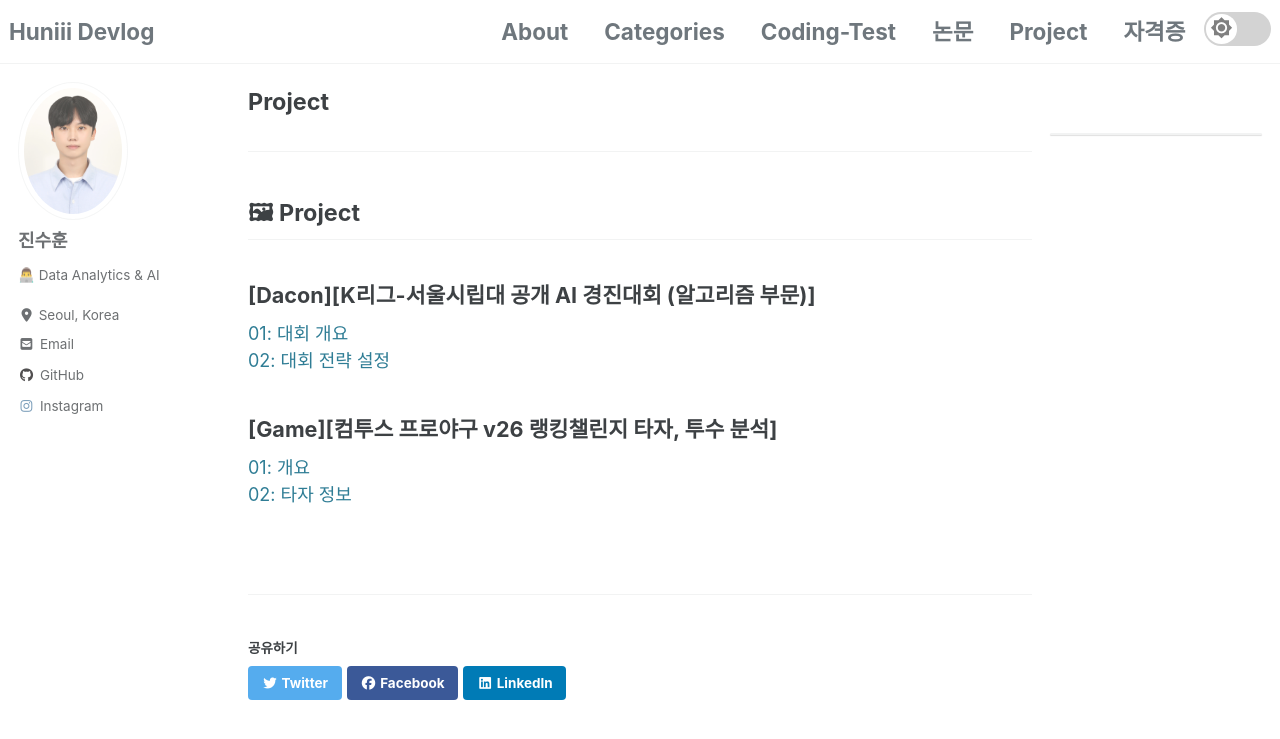
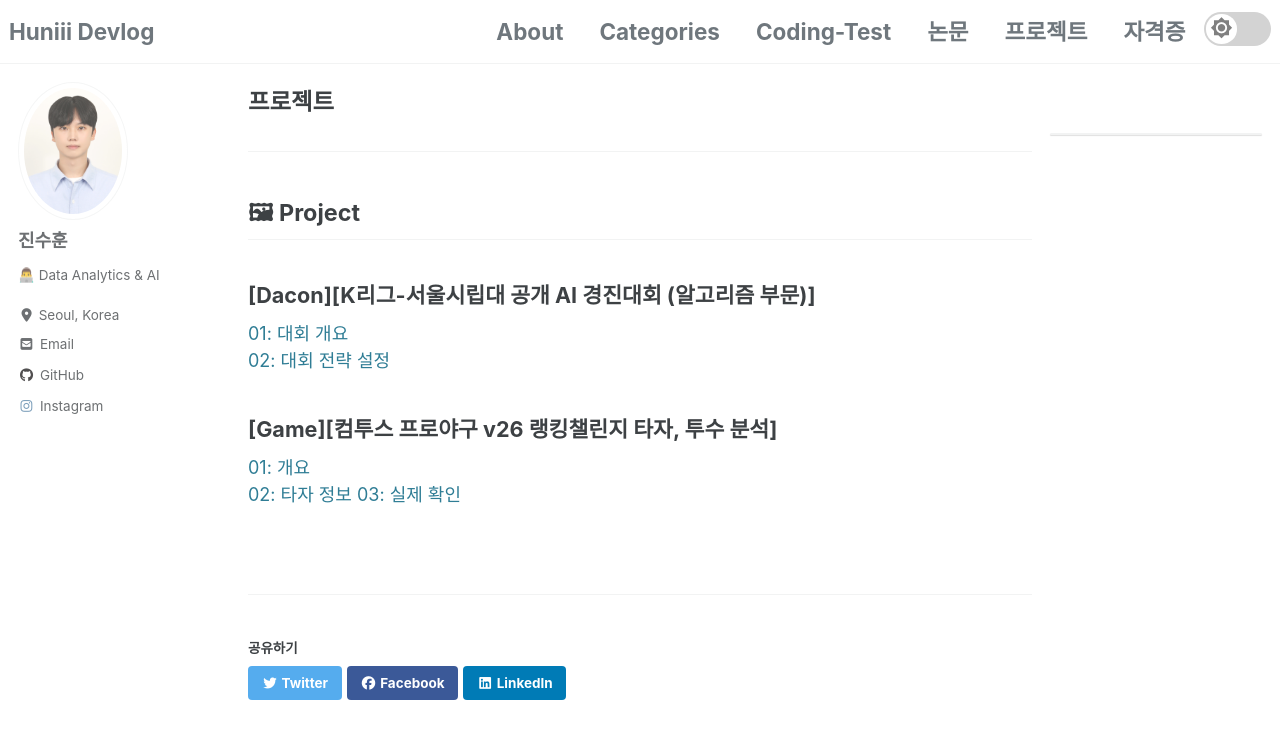
Before and after one commit to huniii32/huniii32.github.io, a Jekyll site: the page built from _pages/project.md, in a window 1280 px wide and 900 px high. Shown: the top 739 px of the window. Built offline with Jekyll 4.4.1, drawn with Linux system fonts in a browser that asks for light colours; cached includes are drawn as plain includes; nearby versions of some CDN libraries; some web fonts are replaced.

Commit message:
Fix: Posting

```diff
--- a/_data/navigation.yml
+++ b/_data/navigation.yml
@@ -8,7 +8,7 @@ main:
     url: /codingtest/
   - title: "논문"
     url: /paper/
-  - title: "Project"
+  - title: "프로젝트"
     url: /project/
   - title: "자격증"
     url: /certification/
--- a/_pages/project.md
+++ b/_pages/project.md
@@ -1,5 +1,5 @@
 ---
-title: "Project"
+title: "프로젝트"
 permalink: /project/
 toc_sticky: true
 toc_ads : true
@@ -17,3 +17,4 @@ layout: single
 ### [Game][컴투스 프로야구 v26 랭킹챌린지 타자, 투수 분석]
 [01: 개요](https://huniii32.github.io/baseballgame/game-01)
 [02: 타자 정보](https://huniii32.github.io/baseballgame/game-02)
+[03: 실제 확인](https://huniii32.github.io/baseballgame/game-03)
```
Also changed, not shown: _posts/2026-02-07-certification-01.md (+1 -1 lines).
